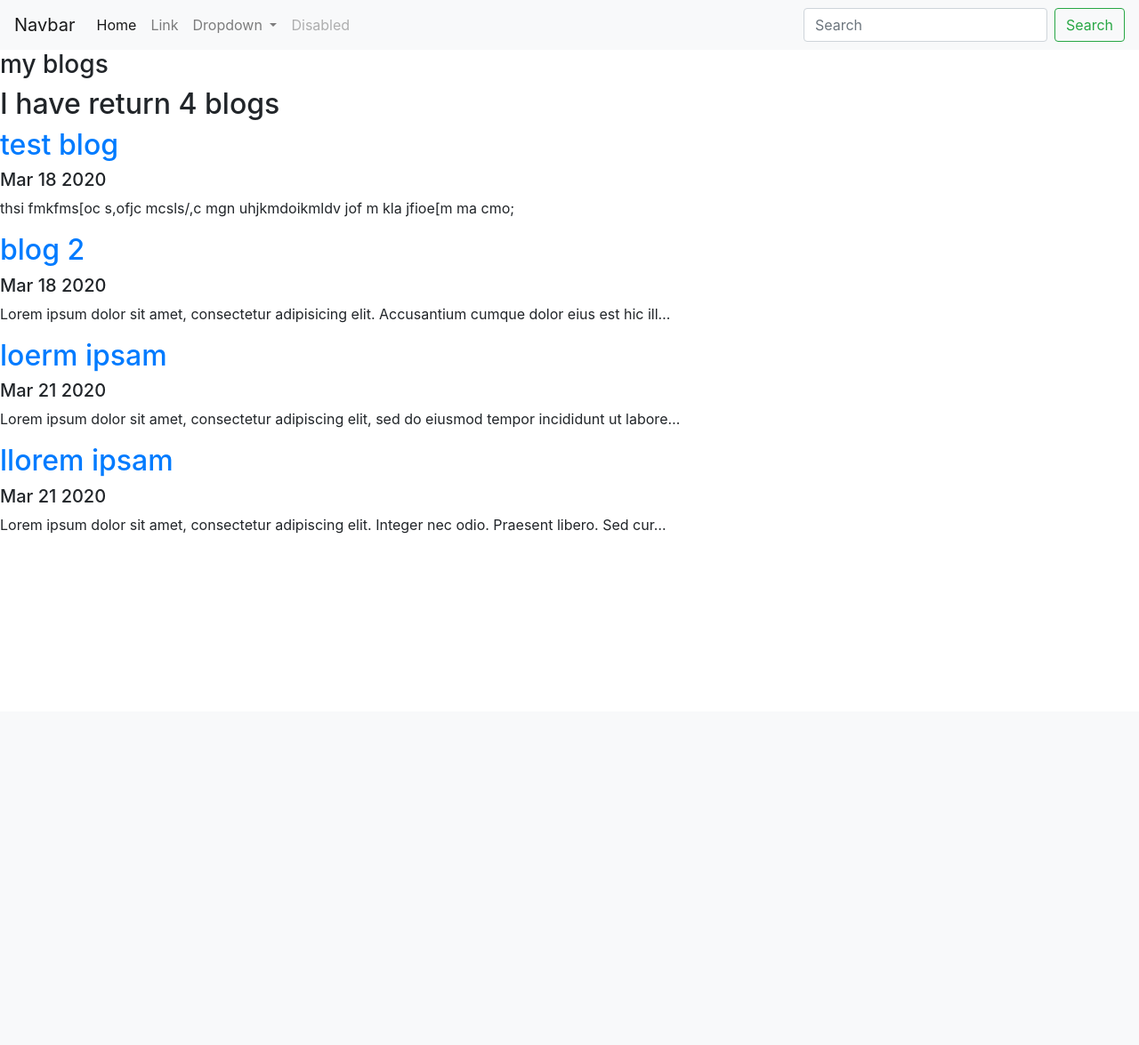
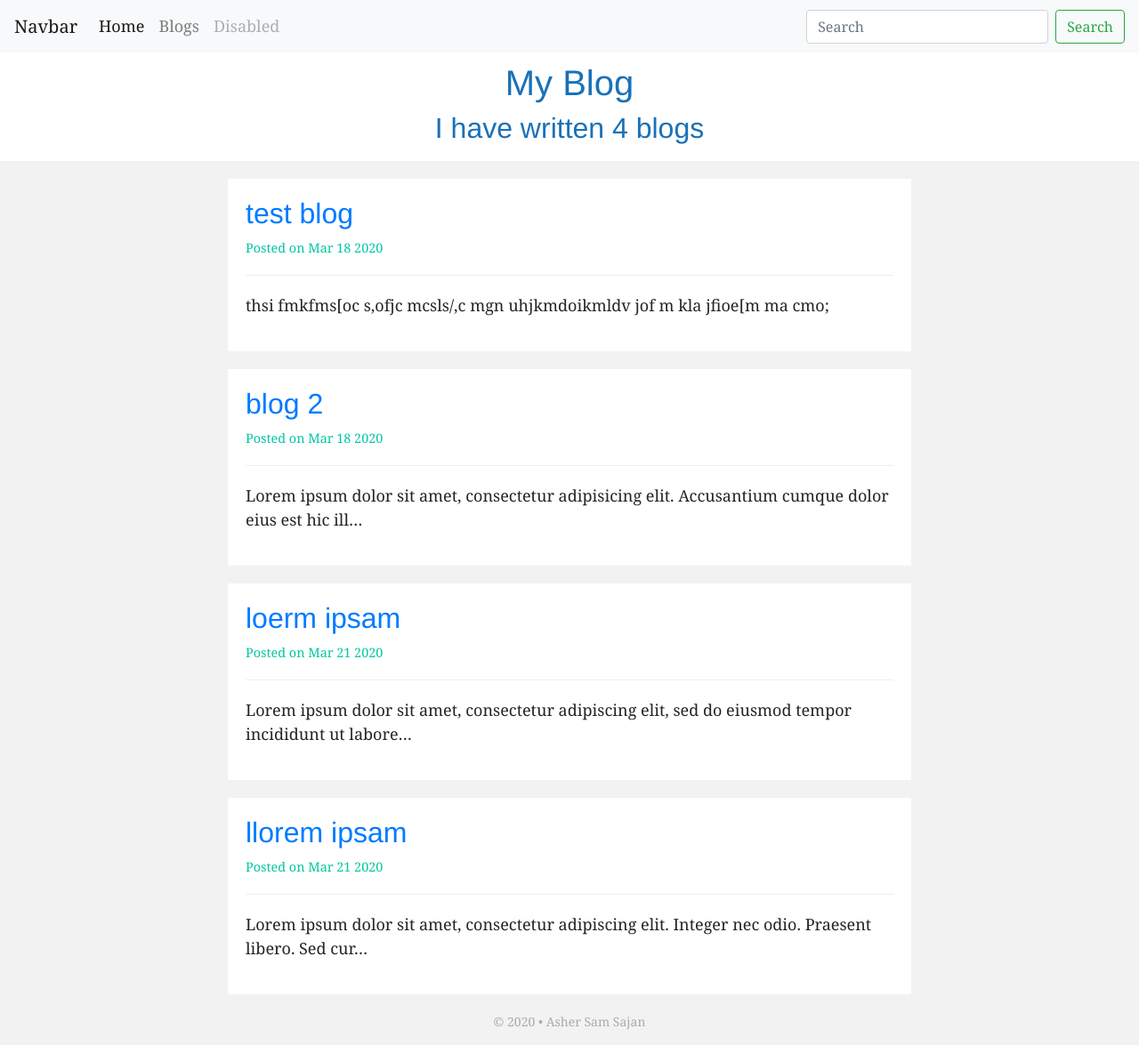
Before and after one commit to irenekurien/personal-porfolio-potfolio, a Django app: page /blog/ in a window 1280 px wide. Shown: the whole page at 89% size. Before the commit the page ends 600 px from the top, so only its background shows below. Run offline with Django 3.2, Linux system fonts and the light colour scheme; data comes from the database, SQL or seed files in the repository; both versions use the stored data as it was after the commit; some libraries are stand-ins or nearby versions.

Commit message:
added some css

```diff
--- a/blog/Templates/blog/all_blogs.html
+++ b/blog/Templates/blog/all_blogs.html
@@ -1,16 +1,48 @@
+<!doctype html>
 {% extends 'portfolio/base.html' %}
 {% block content %}
+{% load static %}
 
-<h3>my blogs</h3>
+<html>
 
-<h2>I have return {{  blogs.count }} blog{{blogs.count|pluralize}}</h2>
+    <head>
+        <title>Blogs</title>
 
-{% for blog in blogs %}
+        <link rel='stylesheet' type='text/css' href= "{% static 'portfolio/all_blogs.css' %}">
+        <!--[if IE]>
+        <script src="http://html5shim.googlecode.com/svn/trunk/html5.js"></script>
+        <![endif]-->
+    </head>
 
-<a href="{% url 'blog:details' blog.id%}"> <h2>{{ blog.title }}</h2> </a>
-<h5>{{ blog.date|date:'M d Y' }}</h5>
-<p>{{ blog.description|striptags|truncatechars:100 }}</p>
+    <body>
+            <header>
+                <h1>My Blog</h1>
+                <h2>I have written {{  blogs.count }} blog{{blogs.count|pluralize}}</h2>
+            </header>
 
-{% endfor %}
+            {% for blog in blogs %}
 
+                <div id="container">
+
+                <article>
+                    <section class="post-head">
+                        <a href="{% url 'blog:details' blog.id%}"> <h2>{{ blog.title }}</h2> </a>
+                        <small>Posted on {{ blog.date|date:'M d Y' }}</small>
+                    </section>
+
+                    <section class="post-body">
+                        <p>{{ blog.description|striptags|truncatechars:100 }}</p>
+                    </section>
+                </article>
+
+                </div><!-- #container -->
+
+            {% endfor %}
+
+            <footer>
+                <p>&copy; 2020 &bull; Asher Sam Sajan</p>
+            </footer>
+    </body>
+
+</html>
 {% endblock %}
--- a/personal_potfolio/settings.py
+++ b/personal_potfolio/settings.py
@@ -13,6 +13,8 @@ https://docs.djangoproject.com/en/3.0/ref/settings/
 import os
 
 # Build paths inside the project like this: os.path.join(BASE_DIR, ...)
+from django.conf.global_settings import STATICFILES_DIRS
+
 BASE_DIR = os.path.dirname(os.path.dirname(os.path.abspath(__file__)))
 
 # Quick-start development settings - unsuitable for production
@@ -114,5 +116,7 @@ USE_TZ = True
 
 STATIC_URL = '/static/'
 
+STATICFILES_DIRS = [os.path.join(BASE_DIR, 'portfolio/static')]
+
 MEDIA_URL = '/media/'
 MEDIA_ROOT = os.path.join(BASE_DIR, 'media')
--- a/portfolio/Templates/Portfolio/base.html
+++ b/portfolio/Templates/Portfolio/base.html
@@ -21,22 +21,12 @@
   <div class="collapse navbar-collapse" id="navbarSupportedContent">
     <ul class="navbar-nav mr-auto">
       <li class="nav-item active">
-        <a class="nav-link" href="#">Home <span class="sr-only">(current)</span></a>
+        <a class="nav-link" href="">Home <span class="sr-only">(current)</span></a>
       </li>
       <li class="nav-item">
-        <a class="nav-link" href="#">Link</a>
+        <a class="nav-link" href="{% url 'blog:all_blogs' %}">Blogs</a>
       </li>
-      <li class="nav-item dropdown">
-        <a class="nav-link dropdown-toggle" href="#" id="navbarDropdown" role="button" data-toggle="dropdown" aria-haspopup="true" aria-expanded="false">
-          Dropdown
-        </a>
-        <div class="dropdown-menu" aria-labelledby="navbarDropdown">
-          <a class="dropdown-item" href="#">Action</a>
-          <a class="dropdown-item" href="#">Another action</a>
-          <div class="dropdown-divider"></div>
-          <a class="dropdown-item" href="#">Something else here</a>
-        </div>
-      </li>
+
       <li class="nav-item">
         <a class="nav-link disabled" href="#">Disabled</a>
       </li>
--- /dev/null
+++ b/portfolio/static/portfolio/all_blogs.css
@@ -0,0 +1,56 @@
+/* Blog Stylesheet */
+
+* {
+    margin: 0;
+    padding: 0;
+}
+
+body {
+    font-size: 18px;
+    font-family: Georgia, Times, serif;
+    background: #f2f2f2;
+}
+
+h1,h2,h3 {
+    font-family: Helvetica, Arial, sans-serif;
+}
+
+#container {
+    width: 60%;
+    margin: 0 auto;
+}
+
+header {
+    text-align: center;
+    background: #fff;
+    color: #1a71b8;
+    padding: 10px;
+}
+
+#date {
+    font-size: 15px;
+}
+
+article {
+    background: white;
+    padding: 20px;
+    margin: 20px 0;
+}
+
+article p {
+    margin: 0 0 1em;
+}
+
+section.post-head small {
+    display: block;
+    margin: 0 0 20px;
+    padding: 0 0 20px;
+    border-bottom: solid 1px #eee;
+    color: #00c6a0;
+}
+
+footer {
+    text-align: center;
+    color: #aaa;
+    font-size: 14px;
+}
```
Also changed, not shown: blog/Templates/blog/details.html (+30 -3 lines), portfolio/Templates/Portfolio/home.html (+28 -5 lines), db.sqlite3.
